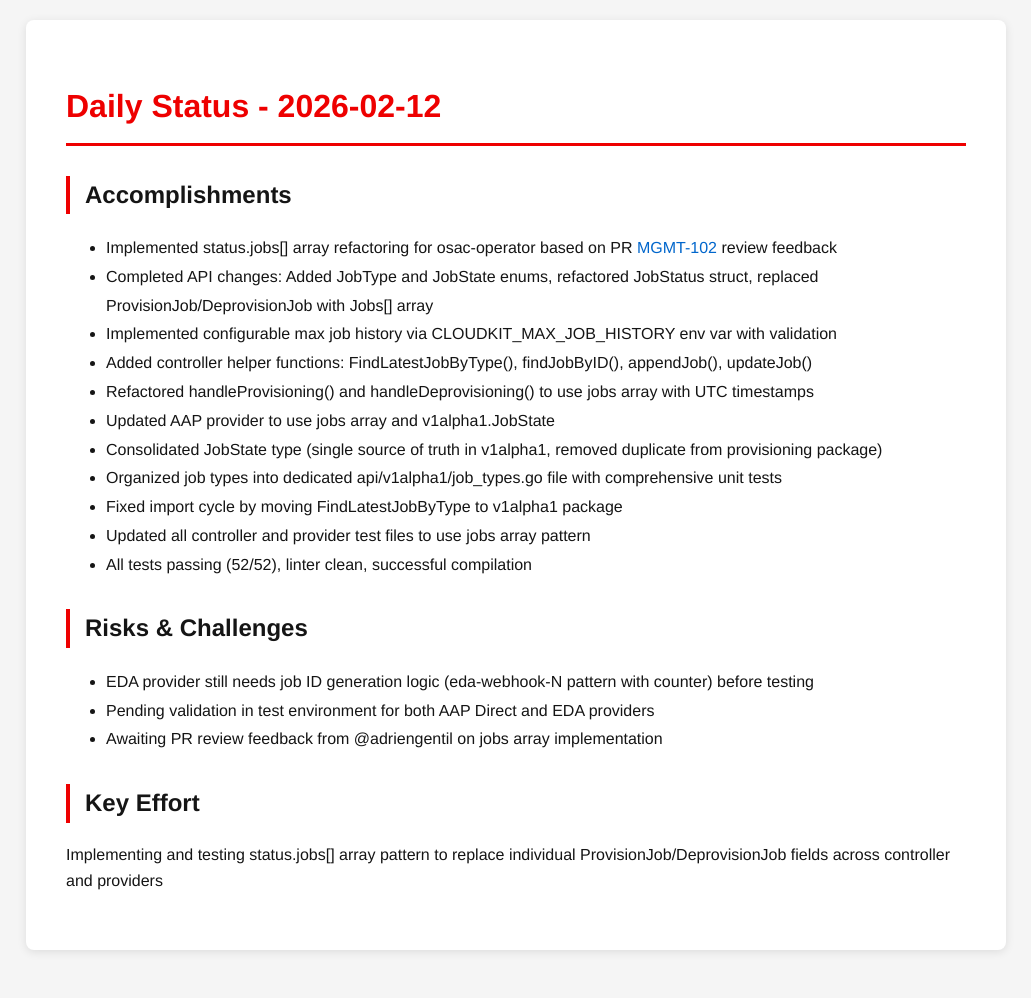
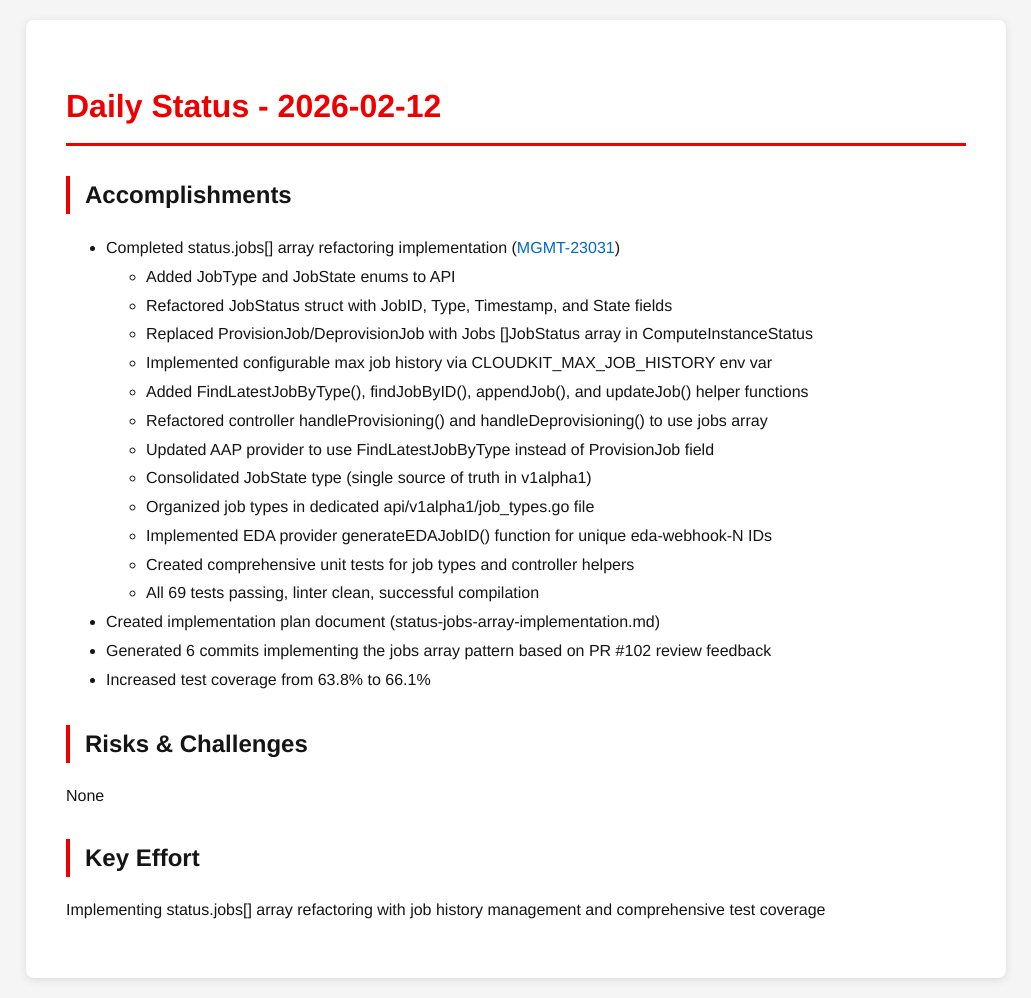
Before and after one commit to tzvatot/daily-status, a Jekyll site: the page built from 2026-02-12.md, in a window 1280 px wide. Shown: the whole page, without its empty margins (124-1155 px from the left). Built offline with Jekyll 4.4.1, drawn with Linux system fonts in a browser that asks for light colours; before the commit the page ends 970 px from its top, so only the background shows below that.

Commit message:
Daily status update - 2026-02-12

```diff
--- a/2026-02-12.md
+++ b/2026-02-12.md
@@ -7,22 +7,25 @@ date: 2026-02-12
 # Daily Status - 2026-02-12
 
 ## Accomplishments
-- Implemented status.jobs[] array refactoring for osac-operator based on PR [MGMT-102](https://issues.redhat.com/browse/MGMT-102) review feedback
-- Completed API changes: Added JobType and JobState enums, refactored JobStatus struct, replaced ProvisionJob/DeprovisionJob with Jobs[] array
-- Implemented configurable max job history via CLOUDKIT_MAX_JOB_HISTORY env var with validation
-- Added controller helper functions: FindLatestJobByType(), findJobByID(), appendJob(), updateJob()
-- Refactored handleProvisioning() and handleDeprovisioning() to use jobs array with UTC timestamps
-- Updated AAP provider to use jobs array and v1alpha1.JobState
-- Consolidated JobState type (single source of truth in v1alpha1, removed duplicate from provisioning package)
-- Organized job types into dedicated api/v1alpha1/job_types.go file with comprehensive unit tests
-- Fixed import cycle by moving FindLatestJobByType to v1alpha1 package
-- Updated all controller and provider test files to use jobs array pattern
-- All tests passing (52/52), linter clean, successful compilation
+- Completed status.jobs[] array refactoring implementation ([MGMT-23031](https://issues.redhat.com/browse/MGMT-23031))
+  - Added JobType and JobState enums to API
+  - Refactored JobStatus struct with JobID, Type, Timestamp, and State fields
+  - Replaced ProvisionJob/DeprovisionJob with Jobs []JobStatus array in ComputeInstanceStatus
+  - Implemented configurable max job history via CLOUDKIT_MAX_JOB_HISTORY env var
+  - Added FindLatestJobByType(), findJobByID(), appendJob(), and updateJob() helper functions
+  - Refactored controller handleProvisioning() and handleDeprovisioning() to use jobs array
+  - Updated AAP provider to use FindLatestJobByType instead of ProvisionJob field
+  - Consolidated JobState type (single source of truth in v1alpha1)
+  - Organized job types in dedicated api/v1alpha1/job_types.go file
+  - Implemented EDA provider generateEDAJobID() function for unique eda-webhook-N IDs
+  - Created comprehensive unit tests for job types and controller helpers
+  - All 69 tests passing, linter clean, successful compilation
+- Created implementation plan document (status-jobs-array-implementation.md)
+- Generated 6 commits implementing the jobs array pattern based on PR #102 review feedback
+- Increased test coverage from 63.8% to 66.1%
 
 ## Risks & Challenges
-- EDA provider still needs job ID generation logic (eda-webhook-N pattern with counter) before testing
-- Pending validation in test environment for both AAP Direct and EDA providers
-- Awaiting PR review feedback from @adriengentil on jobs array implementation
+None
 
 ## Key Effort
-Implementing and testing status.jobs[] array pattern to replace individual ProvisionJob/DeprovisionJob fields across controller and providers
+Implementing status.jobs[] array refactoring with job history management and comprehensive test coverage
```
